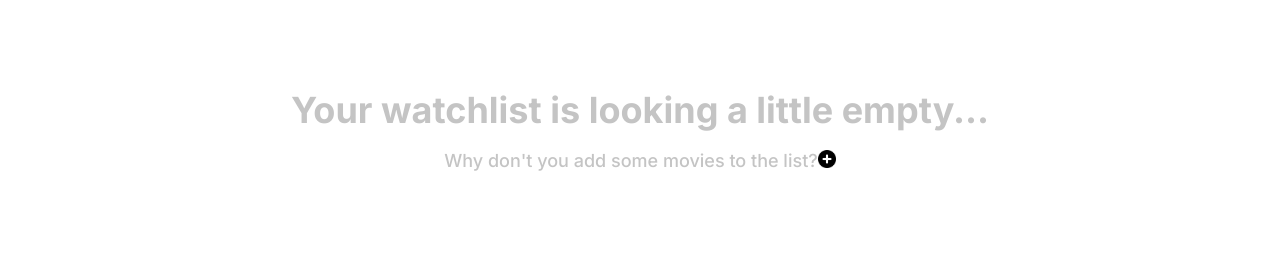
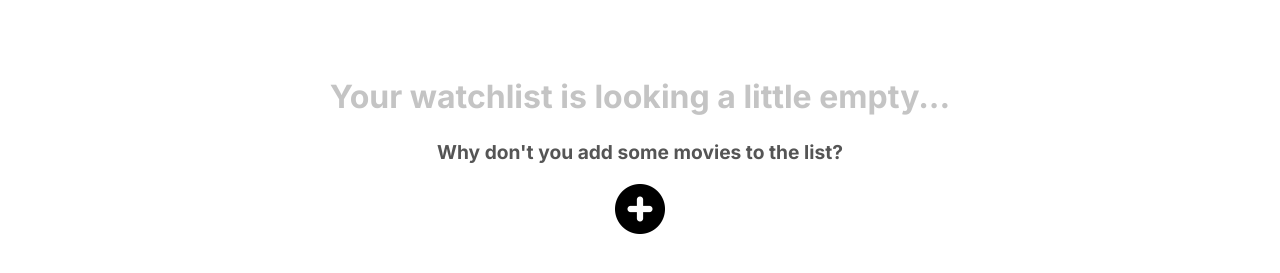
Before and after one commit to JacopoCongia/movie-watchlist, a website built with Vite: page watchlist.html in a window 1280 px wide. Shown: the part 211-484 px from the top of the page. Built offline with nearby package versions, Linux system fonts and the light colour scheme.

Commit message:
Refactor

```diff
--- a/style.css
+++ b/style.css
@@ -36,8 +36,8 @@ a {
 .movie-result-header,
 .movie-result-details,
 .movie-result-watchlist-add,
-.nothing-here-yet,
-.nothing-here-yet div,
+.watchlist-empty-container,
+.watchlist-empty-subtitle-container,
 .start-exploring {
   display: flex;
 }
@@ -94,8 +94,8 @@ a {
   justify-content: center;
   position: absolute;
   top: 91%;
-  left: 50%;
-  margin-left: -165px;
+  left: 0;
+  right: 0;
 }
 
 .search,
@@ -215,36 +215,44 @@ img {
   line-height: 20px;
 }
 
-.nothing-here-yet {
-  flex-direction: column;
-  color: black;
-  align-items: center;
-  padding: 5em 2em;
-  gap: 1em;
-  font-size: 1.125rem;
-  color: #c4c4c4;
-  text-align: center;
-}
-.nothing-here-yet .nothing-here-yet div {
-  align-items: center;
-  gap: 1em;
-  font-weight: bold;
-  font-size: 0.875rem;
-  color: black;
-}
-
-.nothing-here-yet img {
-  width: 18px;
-}
-
-.nothing-here-yet a {
-  cursor: pointer;
-}
-
 .start-exploring {
   width: 100%;
   align-items: center;
   justify-content: center;
+}
+
+.watchlist-empty-container {
+  flex-direction: column;
+  text-align: center;
+  align-items: center;
+  padding: 5em 2em;
+  color: #c4c4c4;
+  gap: 1.5em;
+}
+
+.watchlist-empty-title {
+  line-height: 1.2em;
+}
+
+.watchlist-empty-subtitle-container {
+  flex-direction: column;
+  align-items: center;
+  gap: 20px;
+}
+
+.watchlist-empty-subtitle {
+  color: #555555;
+  font-weight: bold;
+  font-size: 1.2rem;
+}
+
+.watchlist-empty-container a {
+  cursor: pointer;
+}
+
+.add-to-list-icon {
+  width: 50px;
+  height: 50px;
 }
 
 .hide-content {
--- a/watchlist.html
+++ b/watchlist.html
@@ -51,12 +51,16 @@
       </div>
     </header>
     <div
-      class="nothing-here-yet"
-      id="nothing-here-yet"
+      class="watchlist-empty-container"
+      id="watchlist-empty-container"
     >
-      <h1>Your watchlist is looking a little empty...</h1>
-      <div>
-        <p>Why don't you add some movies to the list?</p>
+      <h1 class="watchlist-empty-title">
+        Your watchlist is looking a little empty...
+      </h1>
+      <div class="watchlist-empty-subtitle-container">
+        <p class="watchlist-empty-subtitle">
+          Why don't you add some movies to the list?
+        </p>
         <a href="/">
           <img
             class="add-to-list-icon"
--- a/watchlist.js
+++ b/watchlist.js
@@ -1,5 +1,5 @@
 const movieListEl = document.getElementById("content");
-const nothingHereYetEl = document.getElementById("nothing-here-yet");
+const nothingHereYetEl = document.getElementById("watchlist-empty-container");
 let movieArray = getLocalStorage();
 
 function getLocalStorage() {
```
Lines whose indentation alone changed are shown as unchanged.
